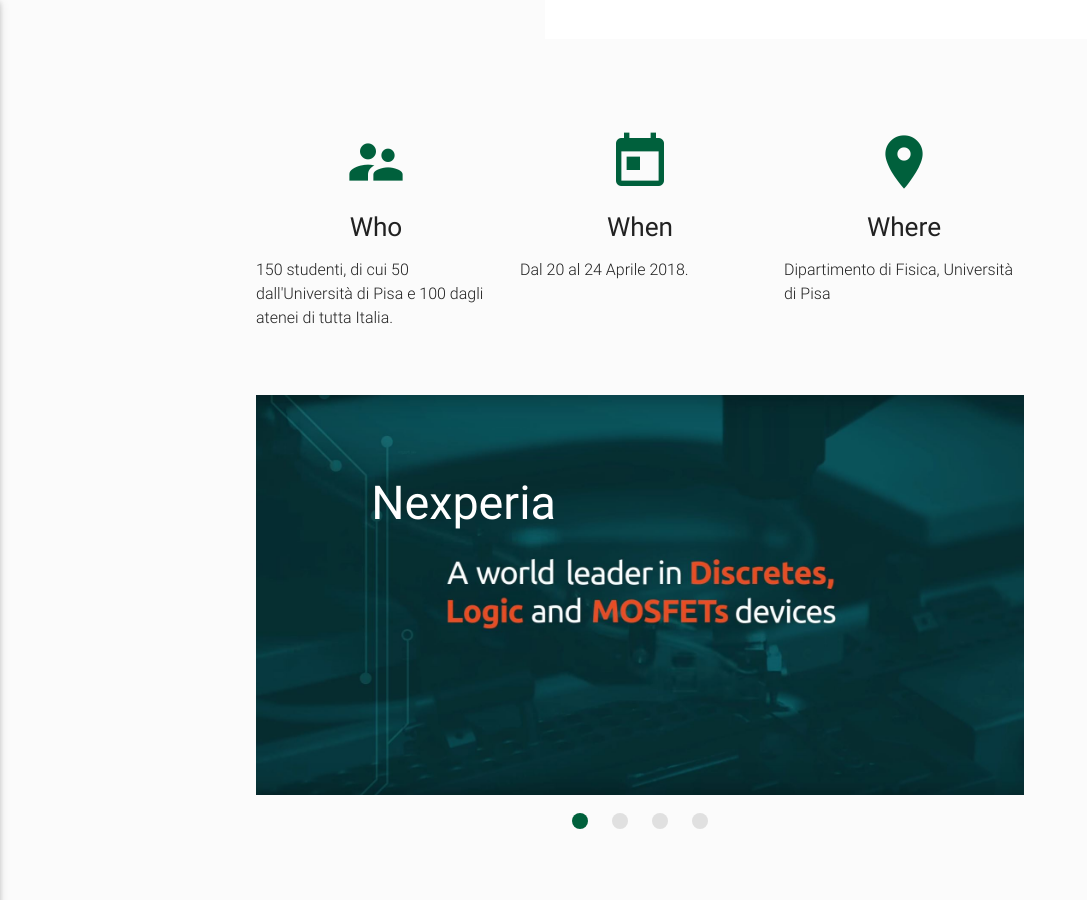
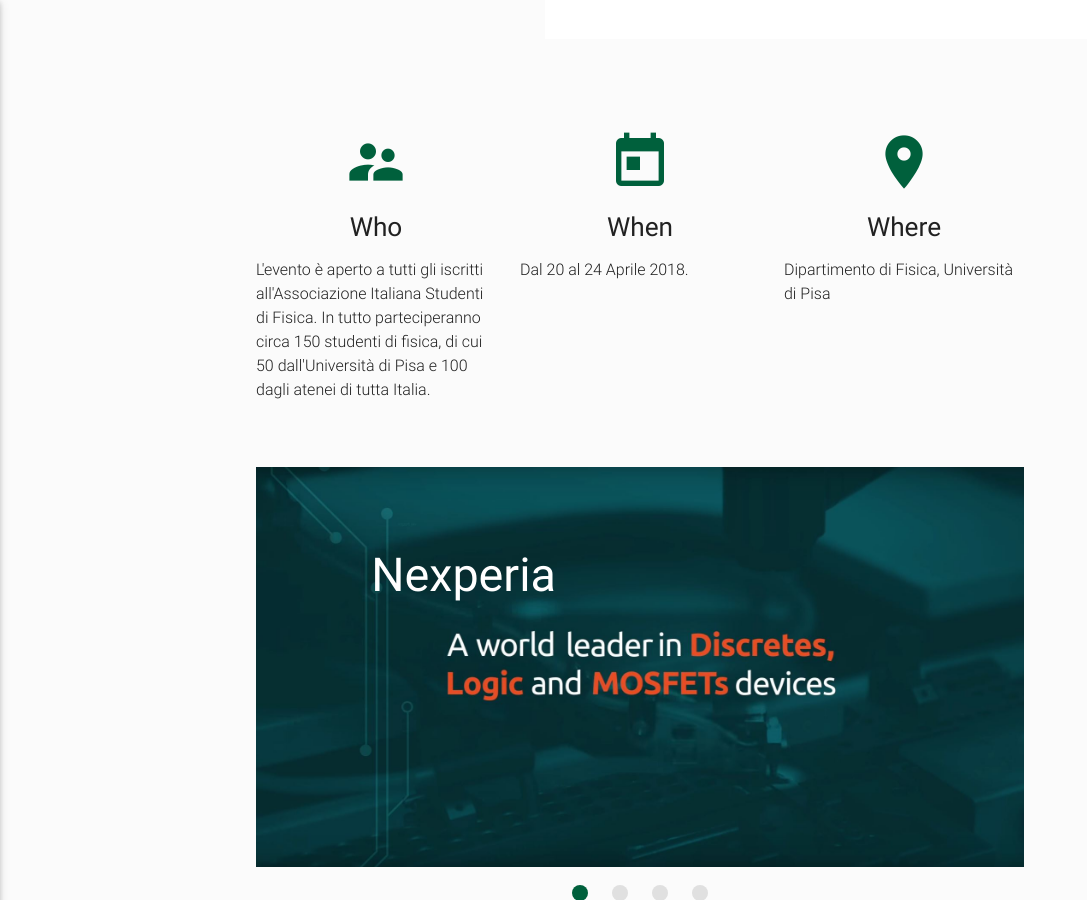
Before and after one commit to AndreaGurgone/AndreaGurgone.github.io, a Jekyll site: the page built from index.html, in a window 1280 px wide and 900 px high, scrolled down 364 px. Shown: the whole window, without its empty margins (0-1087 px from the left). Built offline with Jekyll 4.4.1, drawn with Linux system fonts in a browser that asks for light colours; nearby versions of some CDN libraries.

Commit message:
Update home.yml

```diff
--- a/_data/home.yml
+++ b/_data/home.yml
@@ -3,7 +3,7 @@
 
 dpg_logo: img/dpg_logo.png
 
-who: "150 studenti, di cui 50 dall'Università di Pisa e 100 dagli atenei di tutta Italia."
+who: "L'evento è aperto a tutti gli iscritti all'Associazione Italiana Studenti di Fisica. In tutto parteciperanno circa 150 studenti di fisica, di cui 50 dall'Università di Pisa e 100 dagli atenei di tutta Italia."
 
 when: "Dal 20 al 24 Aprile 2018."
 
```
